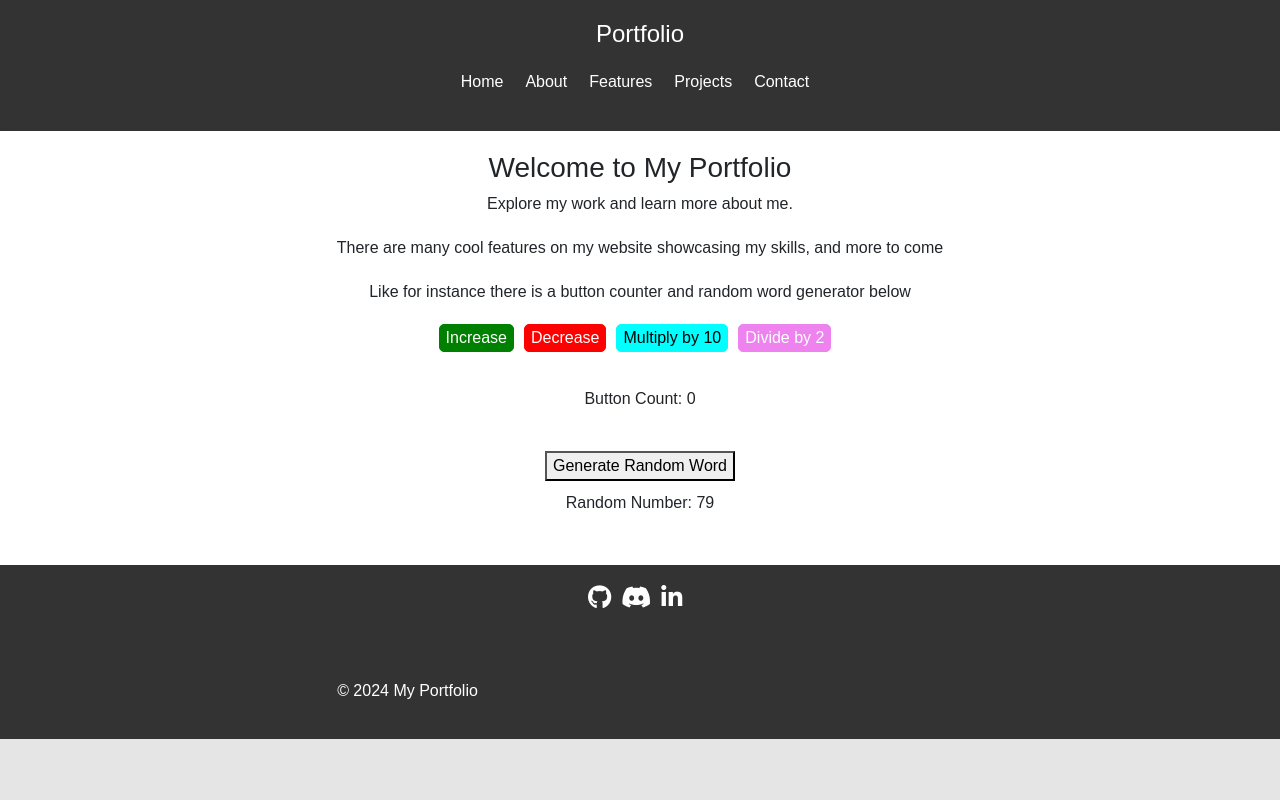
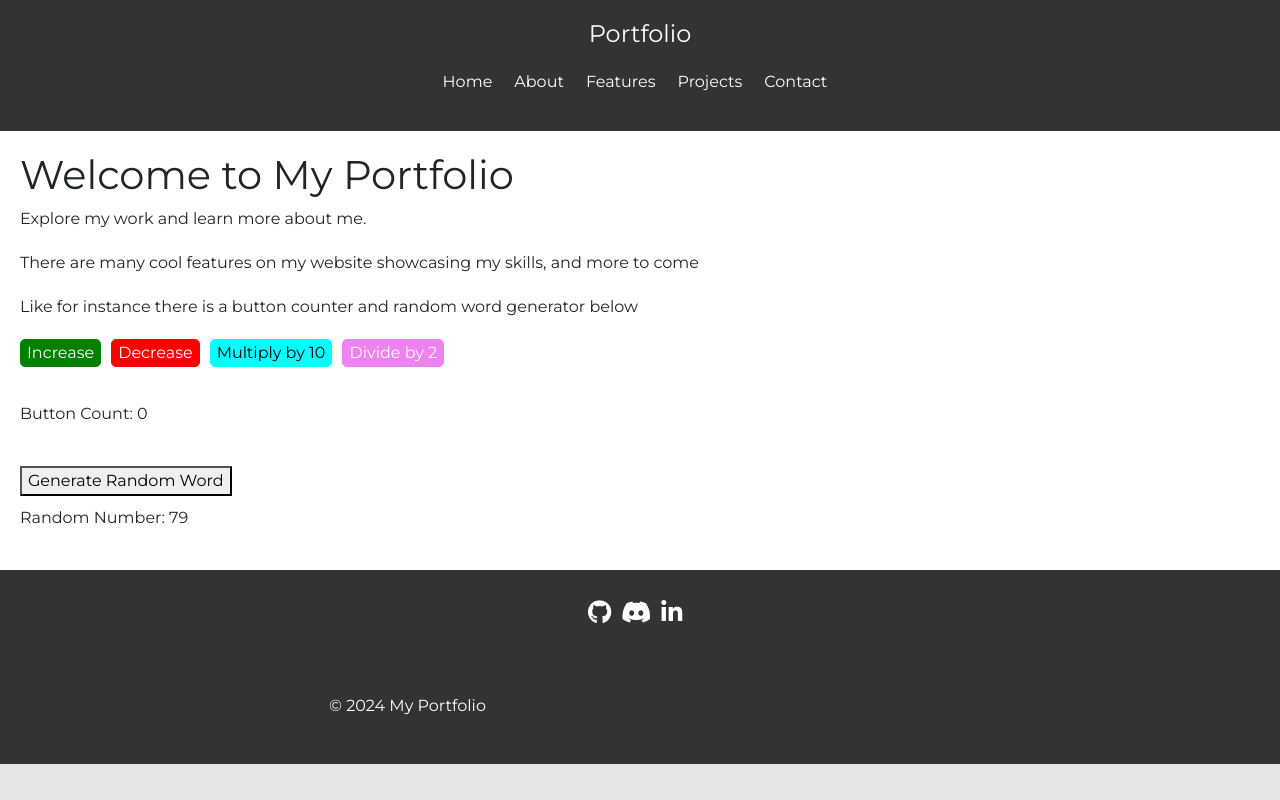
Before and after one commit to Jaymiller2002/Portfolio-Landing-Page, a React (Vite) app: page / in a window 1280 px wide. Built offline with nearby package versions, Linux system fonts and the light colour scheme.

Commit message:
improved css

```diff
--- a/src/App.css
+++ b/src/App.css
@@ -1,15 +1,26 @@
-/* Reset */
+/* Import Fonts */
 @import url('https://fonts.googleapis.com/css2?family=Montserrat:wght@400&display=swap');
 
+/* Reset */
 :root, html {
   margin: 0;
   padding: 0;
   box-sizing: border-box;
 }
 
+/* CSS Variables */
+:root {
+  --main-bg-color: #333;
+  --main-text-color: #fff;
+  --secondary-bg-color: #f0f0f0;
+  --highlight-color: #007bff;
+  --hover-color: #003771;
+  --font-family: 'Montserrat', Arial, sans-serif;
+}
+
 /* Global Styles */
 body {
-  font-family: Arial, sans-serif;
+  font-family: var(--font-family);
   background-color: rgba(0, 0, 0, 0.1); /* Light gray background */
   margin: 0; /* Remove default margin */
   padding: 0; /* Remove default padding */
@@ -17,8 +28,8 @@ body {
 
 /* Header */
 header {
-  background-color: #333; /* Dark gray background */
-  color: #fff; /* White text */
+  background-color: var(--main-bg-color); /* Dark gray background */
+  color: var(--main-text-color); /* White text */
   padding: 20px;
   text-align: center;
 }
@@ -32,24 +43,10 @@ header h1 {
   margin-bottom: 20px;
 }
 
-.counter {
-  text-align: center;
-  margin-top: 20px;
-}
-
-.random-word {
-  text-align: center;
-  margin-top: 20px;
-}
-
-.random-number {
-  text-align: center;
-  margin-bottom: 20px;
-}
-
 nav ul {
   list-style: none;
   padding: 0;
+  text-align: center;
 }
 
 nav ul li {
@@ -60,40 +57,41 @@ nav ul li {
 nav ul li button {
   background: none;
   border: none;
-  color: #fff;
+  color: var(--main-text-color);
   cursor: pointer;
   font-size: 16px;
 }
 
 /* Main Sections */
 section {
-  width: 100%; /* Adjust width as needed */
+  width: 100%;
   background-color: #fff;
   box-shadow: 0 4px 8px rgba(0, 0, 0, 0.1);
   padding: 20px;
   height: 100%; /* Make section fill the height of viewport */
 }
 
-section .header {
+.section-header {
   text-align: center;
   margin-bottom: 30px;
 }
 
-section .header h1 {
+.section-header h1 {
   font-size: 28px;
 }
 
-section .header a {
-  color: #333;
+.section-header a {
+  color: var(--main-bg-color);
   text-decoration: none;
   font-size: 16px;
-  border-bottom: 2px solid #333;
+  border-bottom: 2px solid var(--main-bg-color);
 }
 
-section .header a:hover {
+.section-header a:hover {
   border-bottom: 2px solid #666;
 }
 
+/* Cards */
 .card img {
   width: 100px;
   height: 100px;
@@ -121,10 +119,10 @@ section .header a:hover {
   margin-right: 20px;
 }
 
-/* Calulator */
+/* Calculator */
 .calculator {
   width: 200px;
-  background-color: #f0f0f0;
+  background-color: var(--secondary-bg-color);
   border-radius: 5px;
   box-shadow: 0 2px 5px rgba(0, 0, 0, 0.1);
   margin: 20px auto;
@@ -167,13 +165,12 @@ input[type="text"] {
   background-color: #6e6e6e;
 }
 
-/* Styles for Projects Section */
+/* Projects Section */
 #projects {
   text-align: center;
   margin-top: 20px;
 }
 
-/* Project Cards */
 .project-cards {
   display: grid;
   grid-template-columns: repeat(auto-fit, minmax(300px, 1fr));
@@ -199,21 +196,22 @@ input[type="text"] {
   margin-right: 10px;
   margin-bottom: 10px;
   padding: 5px 10px;
-  background-color: #f0f0f0;
+  background-color: var(--secondary-bg-color);
   border-radius: 5px;
   text-decoration: none;
-  color: #333;
+  color: var(--main-bg-color);
 }
 
 .projects-links a:hover {
   background-color: #ccc;
 }
 
+/* Contact Section */
 .header-contact {
   text-align: center;
   padding: 20px;
   margin-bottom: 20px;
-  background-color: #f0f0f0;
+  background-color: var(--secondary-bg-color);
 }
 
 .contact-card {
@@ -226,9 +224,9 @@ input[type="text"] {
 }
 
 .contact-card button {
-  background-color: #007bff;
+  background-color: var(--highlight-color);
   box-shadow: 0 5px 15px rgba(0, 0, 0, 0.5);
-  color: #fff;
+  color: var(--main-text-color);
   border: none;
   border-radius: 3px;
   padding: 5px 10px;
@@ -237,7 +235,7 @@ input[type="text"] {
 }
 
 .contact-card button:hover {
-  background-color: #003771;
+  background-color: var(--hover-color);
 }
 
 .contact-arrows {
@@ -257,14 +255,14 @@ input[type="text"] {
 
 /* Footer */
 footer {
-  background-color: #333;
-  color: #fff;
-  padding: 20px;
+  background-color: var(--main-bg-color);
+  color: var(--main-text-color);
+  padding: 30px;
   text-align: center;
 }
 
-footer .social-links a i{
-  color: #fff;
+footer .social-links a i {
+  color: var(--main-text-color);
   margin-right: 10px;
   font-size: 24px;
   margin-bottom: 10px;
@@ -289,11 +287,11 @@ footer p {
     font-size: 14px;
   }
 
-  section .header h1 {
+  .section-header h1 {
     font-size: 24px;
   }
 
-  section .header a {
+  .section-header a {
     font-size: 14px;
   }
 
```
